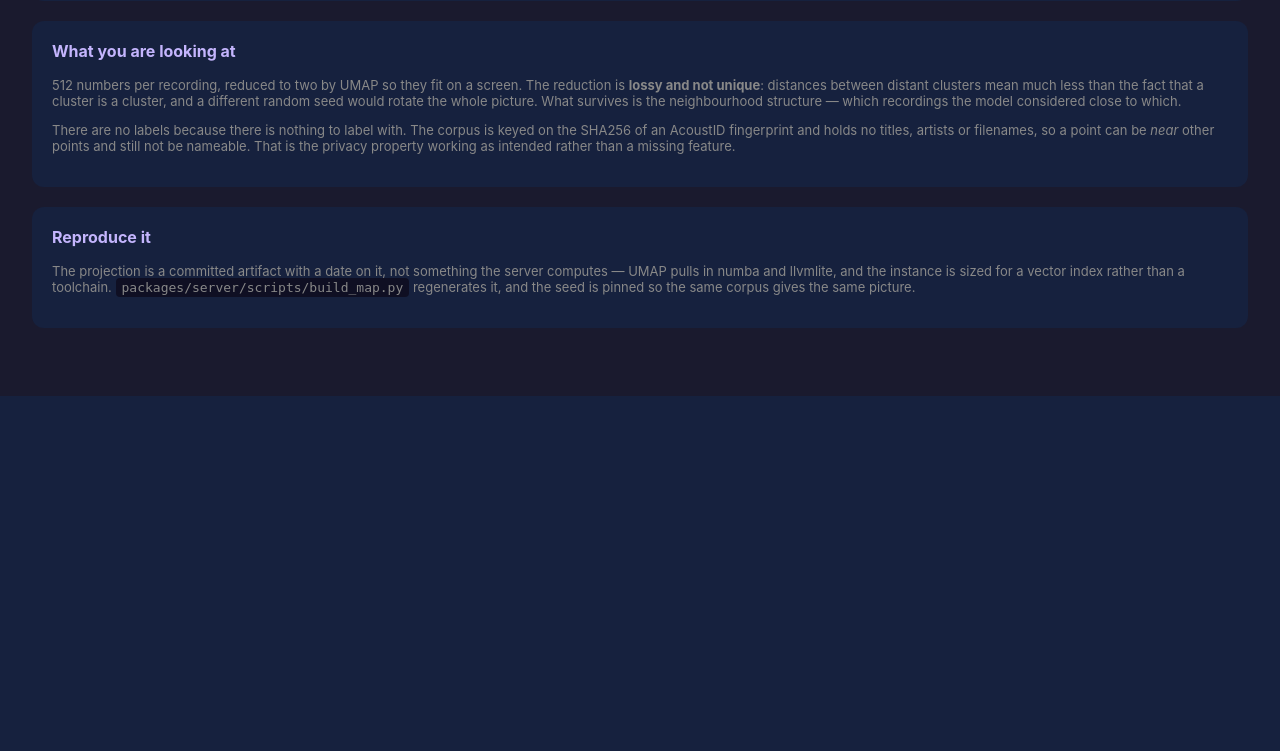
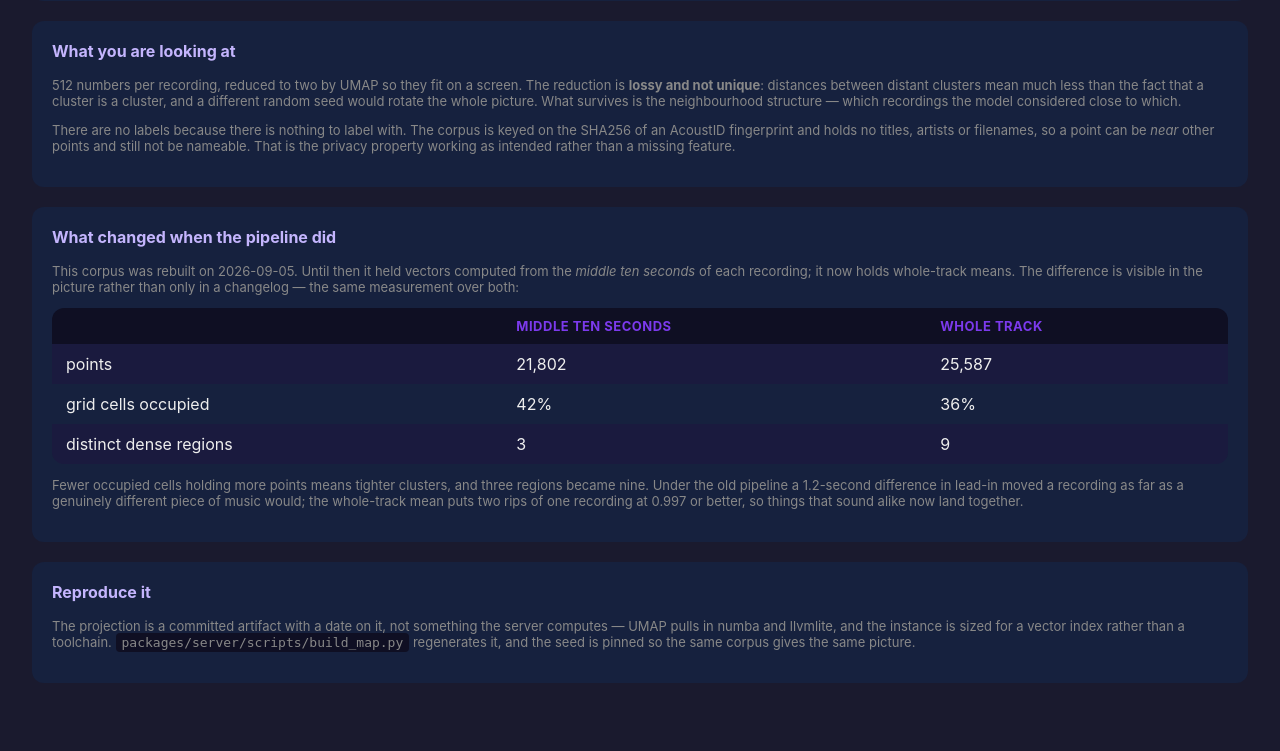
Before and after one commit to seethroughlab/clapback, a Python web app: template packages/server/app/templates/map.html in a window 1280 px wide. Shown: the part 493-1244 px from the top of the page. Before the commit the page ends 889 px from the top, so only its background shows below. Run offline with Jinja, Linux system fonts and the light colour scheme; the template is opened without the code that fills it, so the values that code supplies are empty.

Commit message:
Regenerate the map from the corpus that replaced the old one (#32)
The backfill finished: 25,543 contributed, 0 errors, 17.5 hours. The corpus now
holds 25,587 whole-track vectors against 21,890 middle-10s ones, so the picture
is worth redrawing — the old one was a projection of the pipeline ADR-0104
rejected, and said so on the page.

The pipeline change turns out to be visible in the shape rather than only in a
changelog. Same measurement over both projections: 42% of grid cells occupied
before and 36% now, across 17% more points, with three connected dense regions
becoming nine. Fewer cells holding more points is tighter clustering, which is
what you would expect if the vectors describe whole recordings rather than
whichever ten seconds fell in the middle.

That comparison is on the page, because a visitor cannot see the old map and the
claim is more interesting with a number attached than as an assertion that the
new one is better.

First artifact produced by the script rather than by hand — the version fixed in
#31, which until then could not be run at all.


Claude-Session: https://claude.ai/code/session_013y1g4m6RF7PW8gB27uutuU

Co-authored-by: Claude Opus 5 (1M context) <noreply@anthropic.com>

```diff
--- a/packages/server/app/templates/map.html
+++ b/packages/server/app/templates/map.html
@@ -34,6 +34,28 @@
         of an AcoustID fingerprint and holds no titles, artists or filenames, so a point can be
         <em>near</em> other points and still not be nameable. That is the privacy property working as
         intended rather than a missing feature.
+    </p>
+</div>
+
+<div class="card">
+    <h2>What changed when the pipeline did</h2>
+    <p class="muted">
+        This corpus was rebuilt on 2026-09-05. Until then it held vectors computed from the
+        <em>middle ten seconds</em> of each recording; it now holds whole-track means. The
+        difference is visible in the picture rather than only in a changelog — the same measurement
+        over both:
+    </p>
+    <table>
+        <tr><th></th><th>middle ten seconds</th><th>whole track</th></tr>
+        <tr><td>points</td><td>21,802</td><td>25,587</td></tr>
+        <tr><td>grid cells occupied</td><td>42%</td><td>36%</td></tr>
+        <tr><td>distinct dense regions</td><td>3</td><td>9</td></tr>
+    </table>
+    <p class="muted">
+        Fewer occupied cells holding more points means tighter clusters, and three regions became
+        nine. Under the old pipeline a 1.2-second difference in lead-in moved a recording as far as
+        a genuinely different piece of music would; the whole-track mean puts two rips of one
+        recording at 0.997 or better, so things that sound alike now land together.
     </p>
 </div>
 
```
Also changed, not shown: 1 other file.
